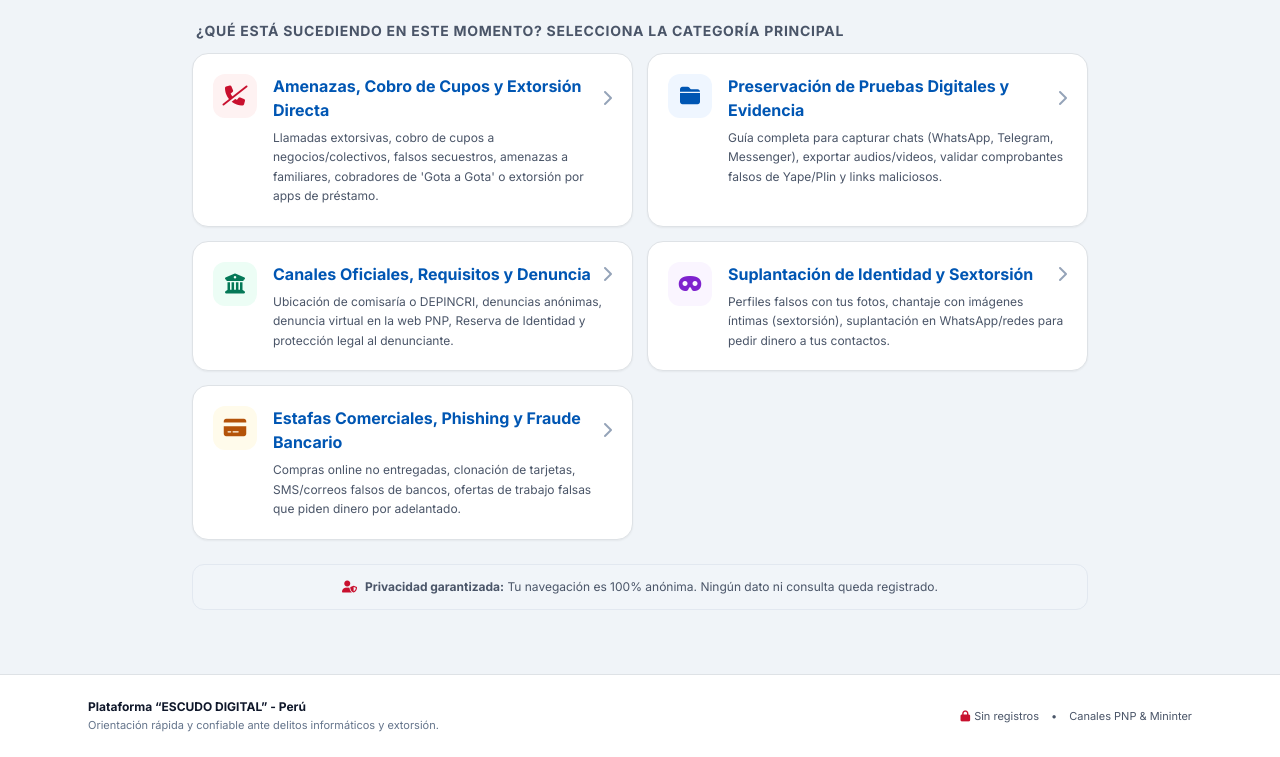
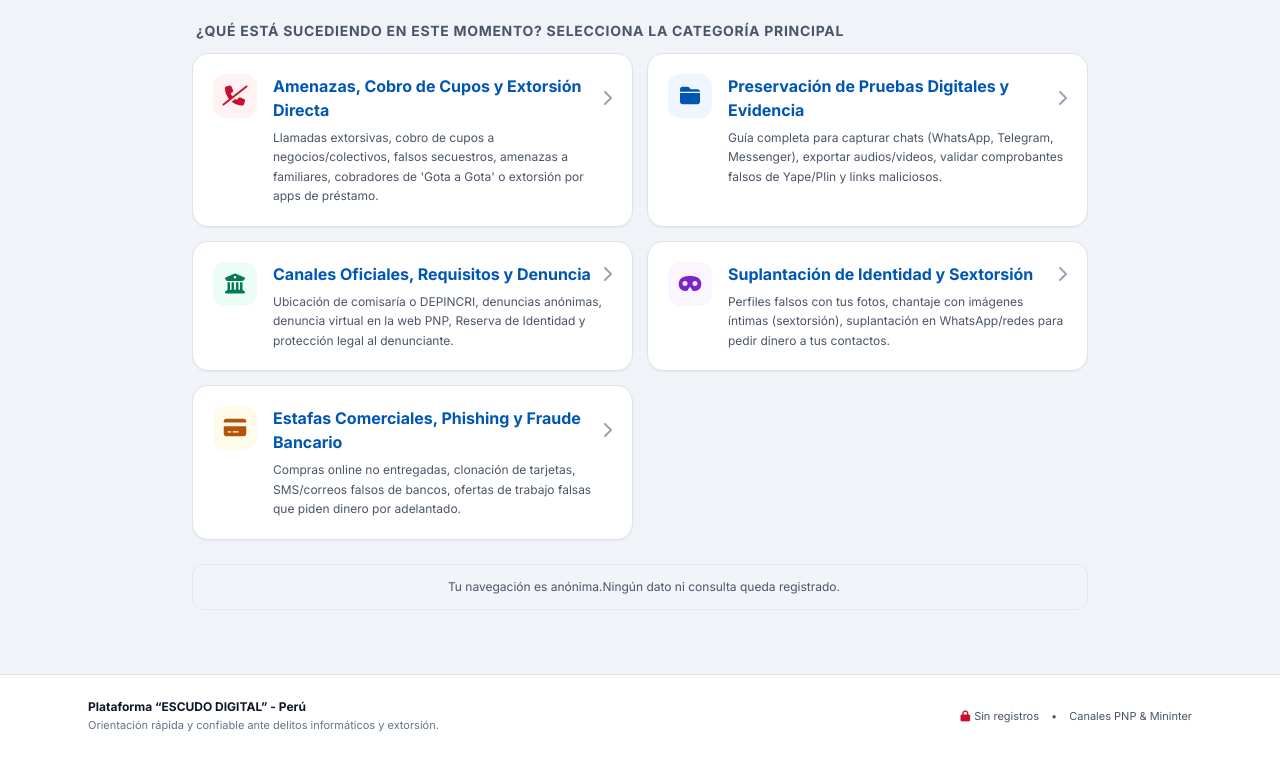
Before and after one commit to ikerchborn/Escudo-Digital-UCV, a plain HTML site: page index.html in a window 1280 px wide. Shown: the part 320-1077 px from the top of the page. Drawn offline with nearby package versions, Linux system fonts and the light colour scheme.

Commit message:
Revise privacy footer text and icon
Updated footer content for privacy notice.

```diff
--- a/index.html
+++ b/index.html
@@ -304,8 +304,8 @@
 
       <!-- Trust Note Footer -->
       <div class="bg-slate-100 p-3.5 rounded-xl border border-slate-200 text-center text-xs text-gob-textSec flex items-center justify-center space-x-2">
-        <i class="fas fa-user-shield text-gob-red"></i>
-        <span><strong>Privacidad garantizada:</strong> Tu navegación es 100% anónima. Ningún dato ni consulta queda registrado.</span>
+        <i class="text-gob-red"></i>
+        <span>Tu navegación es anónima.Ningún dato ni consulta queda registrado.</span>
       </div>
 
     </section>
```
